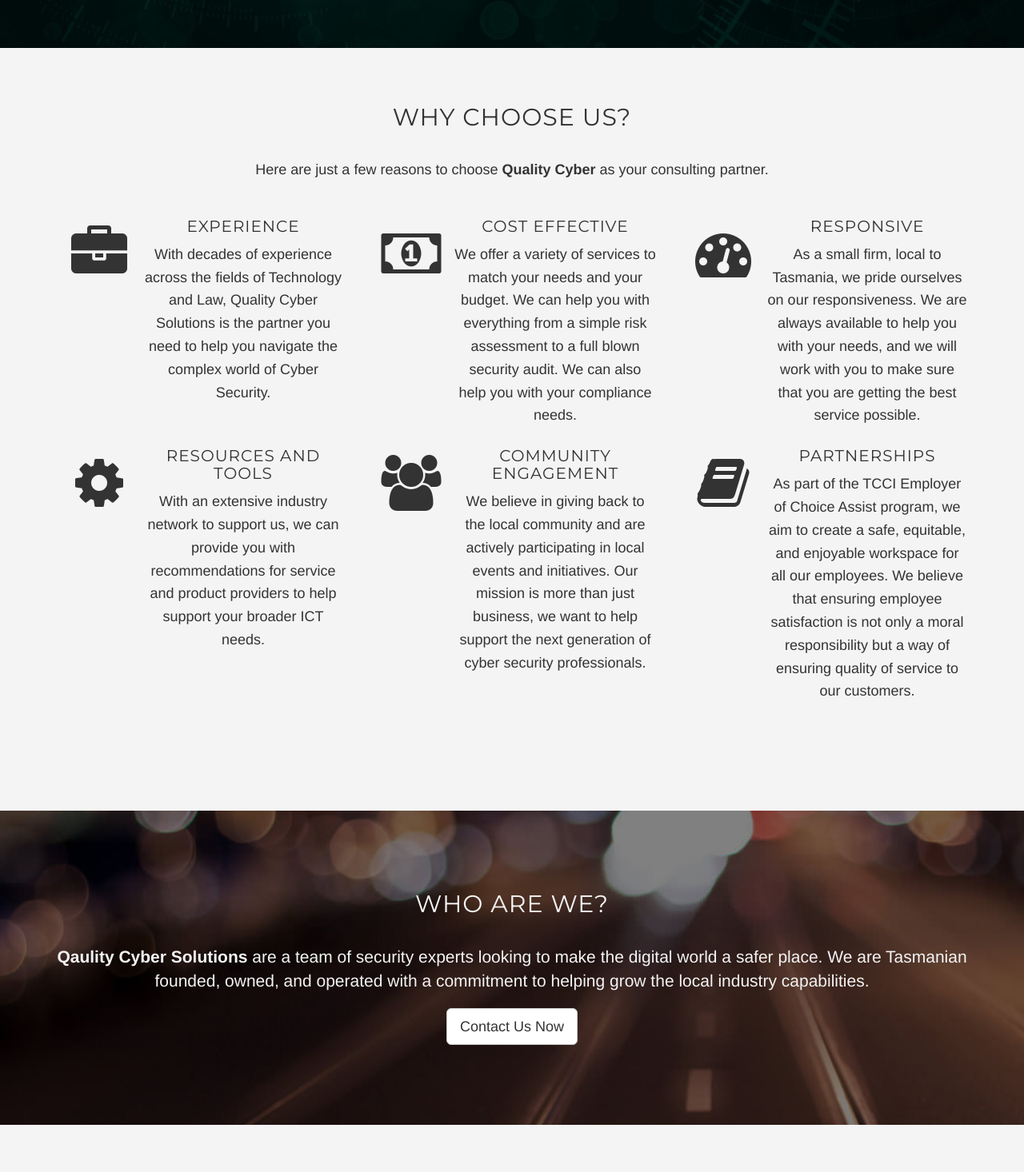
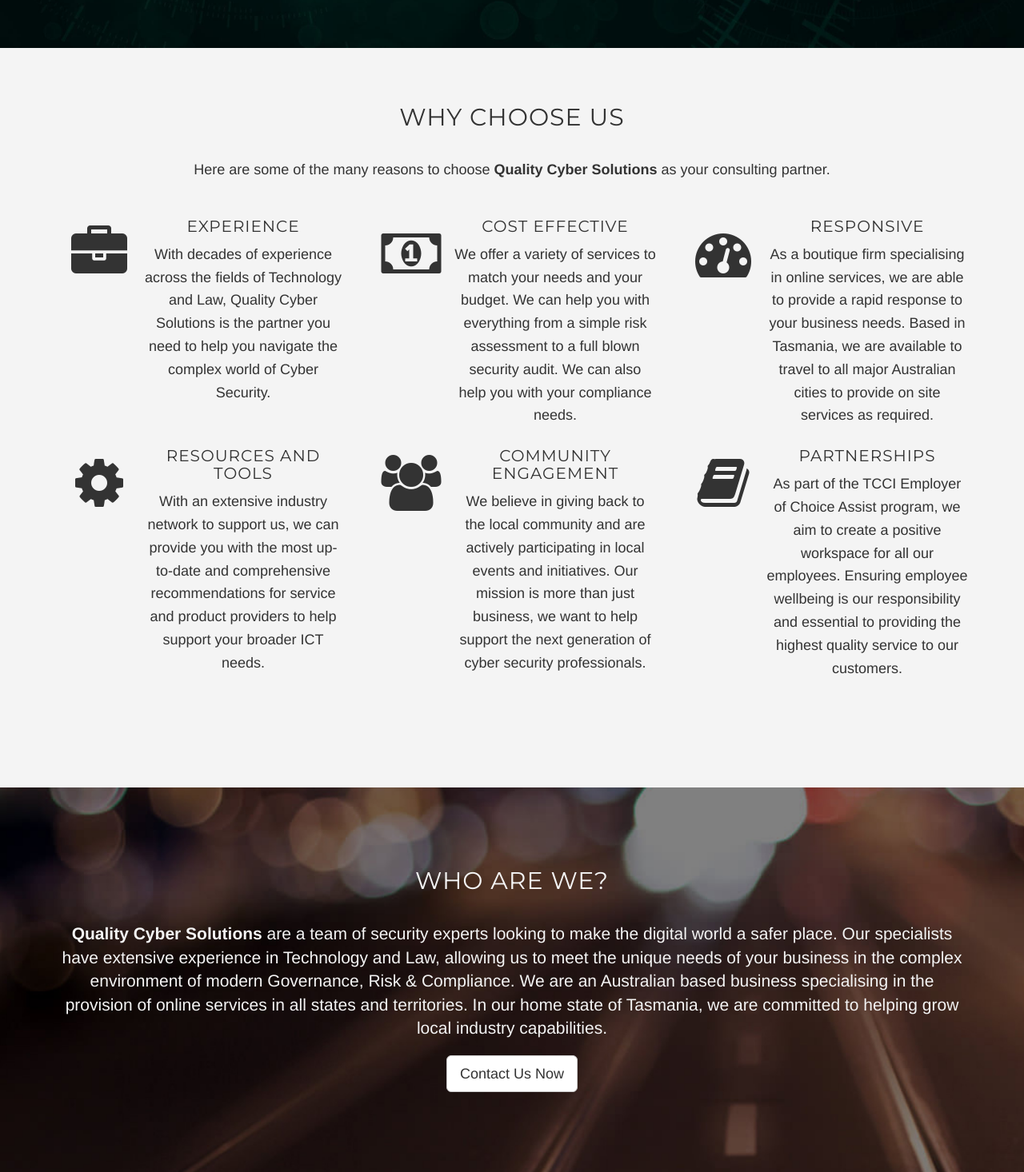
Before and after one commit to Athaman/quality-cyber-website, a plain HTML site: page index.html in a window 1280 px wide. Shown: the part 740-2206 px from the top of the page at 80% size. Drawn offline with nearby package versions, Linux system fonts and the light colour scheme.

Commit message:
updated with Kai's feedback

```diff
--- a/index.html
+++ b/index.html
@@ -45,16 +45,16 @@
               <a href="#page-top"></a>
             </li>
             <li class="page-scroll">
-              <a href="#why">Why Us?</a>
+              <a href="#why">Why Choose Us</a>
             </li>
             <li class="page-scroll">
-              <a href="#who">Who Are We?</a>
+              <a href="#who">Who We Are</a>
             </li>
             <li class="page-scroll">
-              <a href="#services">Services</a>
+              <a href="#services">Services We Provide</a>
             </li>
             <li class="page-scroll">
-              <a href="#contact">Contact</a>
+              <a href="#contact">Contact Us</a>
             </li>
           </ul>
         </div>
@@ -69,7 +69,7 @@
             <div class="col-md-8 col-md-offset-2">
               <h1 class="brand-heading">Welcome</h1>
               <p class="intro-text">
-                <strong>Quality Cyber Solutions</strong>, a partner for all your GRC, Cloud, and Digital needs.
+                We are <strong>Quality Cyber Solutions</strong>, a partner for all your GRC, Cloud, and Digital needs.
               </p>
             </div>
           </div>
@@ -77,9 +77,9 @@
       </div>
     </section>
     <section id="why" class="container content-section text-center">
-      <h2 class="text-center">Why Choose Us?</h2>
+      <h2 class="text-center">Why Choose Us</h2>
       <p class="text-center">
-        Here are just a few reasons to choose <strong>Quality Cyber</strong> as your consulting partner.
+        Here are some of the many reasons to choose <strong>Quality Cyber Solutions</strong> as your consulting partner.
       </p>
       <br />
       <div class="row">
@@ -120,9 +120,9 @@
             <div class="icon-content">
               <h3>Responsive</h3>
               <p>
-                As a small firm, local to Tasmania, we pride ourselves on our responsiveness. We are always available to
-                help you with your needs, and we will work with you to make sure that you are getting the best service
-                possible.
+                As a boutique firm specialising in online services, we are able to provide a rapid response to your
+                business needs. Based in Tasmania, we are available to travel to all major Australian cities to provide
+                on site services as required.
               </p>
             </div>
           </div>
@@ -137,8 +137,8 @@
             <div class="icon-content">
               <h3>Resources and Tools</h3>
               <p>
-                With an extensive industry network to support us, we can provide you with recommendations for service
-                and product providers to help support your broader ICT needs.
+                With an extensive industry network to support us, we can provide you with the most up-to-date and
+                comprehensive recommendations for service and product providers to help support your broader ICT needs.
               </p>
             </div>
           </div>
@@ -166,9 +166,9 @@
             <div class="icon-content">
               <h3>Partnerships</h3>
               <p>
-                As part of the TCCI Employer of Choice Assist program, we aim to create a safe, equitable, and enjoyable
-                workspace for all our employees. We believe that ensuring employee satisfaction is not only a moral
-                responsibility but a way of ensuring quality of service to our customers.
+                As part of the TCCI Employer of Choice Assist program, we aim to create a positive workspace for all our
+                employees. Ensuring employee wellbeing is our responsibility and essential to providing the highest
+                quality service to our customers.
               </p>
             </div>
           </div>
@@ -181,9 +181,11 @@
         <div class="container">
           <h2>Who Are We?</h2>
           <p class="lead">
-            <strong>Qaulity Cyber Solutions</strong> are a team of security experts looking to make the digital world a
-            safer place. We are Tasmanian founded, owned, and operated with a commitment to helping grow the local
-            industry capabilities.
+            <strong>Quality Cyber Solutions</strong> are a team of security experts looking to make the digital world a
+            safer place. Our specialists have extensive experience in Technology and Law, allowing us to meet the unique
+            needs of your business in the complex environment of modern Governance, Risk & Compliance. We are an
+            Australian based business specialising in the provision of online services in all states and territories. In
+            our home state of Tasmania, we are committed to helping grow local industry capabilities.
           </p>
           <a href="#contact" class="btn btn-default btn-lg">Contact Us Now</a>
         </div>
@@ -202,8 +204,9 @@
             <div class="icon-content">
               <h3>GRC</h3>
               <p>
-                With an expertise in data privacy and regulation, we offer services for governance, risk, and compliance
-                to ensure that your data is kept safe and compliant.
+                Our team is comprised of professionals with experience in both cyber security and legal practice. We
+                provide governance, risk, and compliance services tailored to your requirements that safeguard your data
+                and ensure regulatory adherence.
               </p>
             </div>
           </div>
@@ -216,7 +219,7 @@
             <div class="icon-content">
               <h3>Cloud</h3>
               <p>
-                As more businesses turn towards SaaS offerings and cloud based infrastructure to both run their business
+                As more businesses turn towards SaaS offerings and cloud based infrastructure to run both their business
                 and their products, we offer expert guidance on how to securely operate your cloud environment while
                 managing costs.
               </p>
@@ -254,7 +257,7 @@
       </div>
     </section>
     <footer>
-      <p>Qaulity Cyber Solutions &copy; 2025, all rights reserved</p>
+      <p>Quality Cyber Solutions Pty Ltd &copy; 2025, all rights reserved.</p>
     </footer>
 
     <!-- Bootstrap core JavaScript
```
